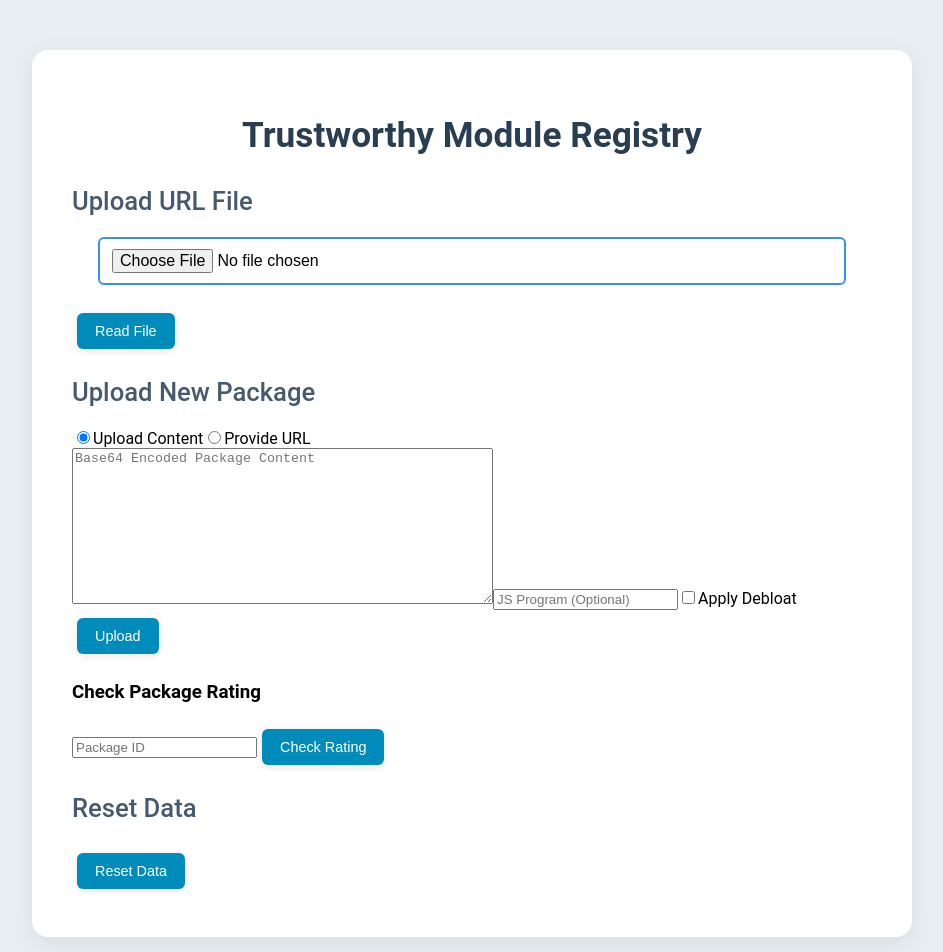
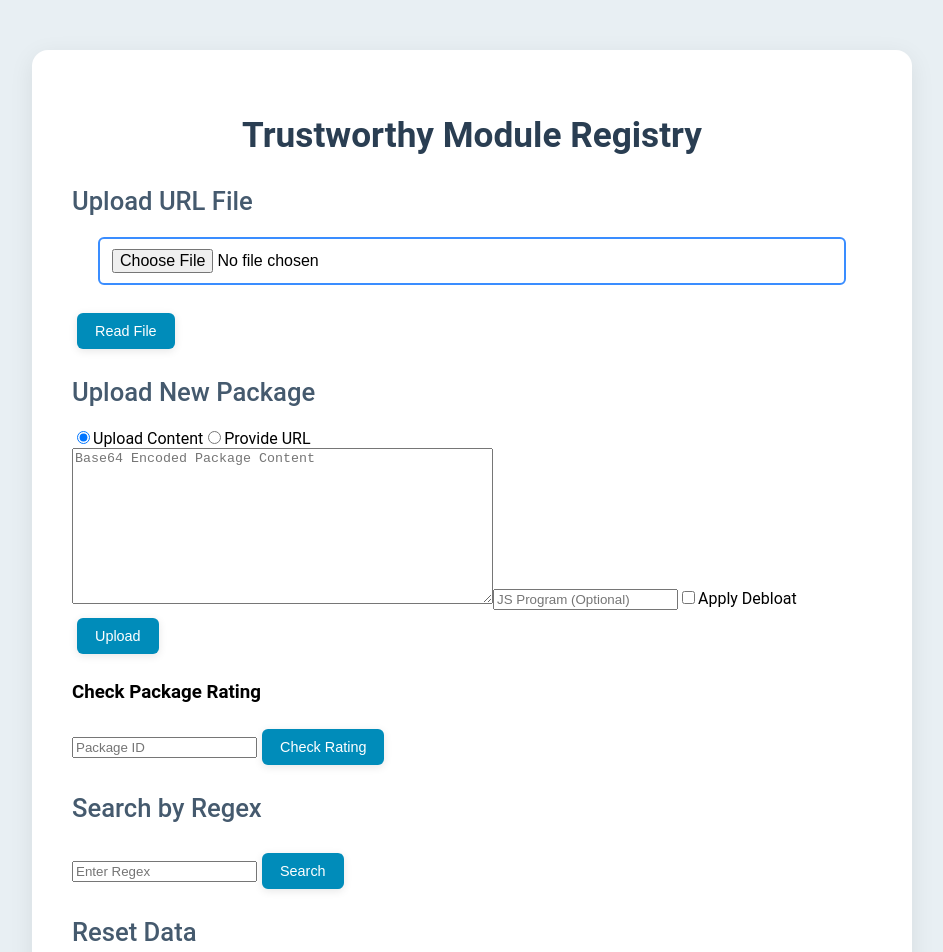
Before and after one commit to abdelrahmanHamdyG/NPM-packages-Evaluator, a React (Create React App) app in the folder frontend/: page / in a window 1280 px wide. Shown: the top 952 px of the page, without its empty margins (168-1111 px from the left). Built offline with nearby package versions, Linux system fonts and the light colour scheme.

Commit message:
Updated regex and frontend

```diff
--- a/frontend/package.json
+++ b/frontend/package.json
@@ -7,6 +7,7 @@
   },
   "dependencies": {
     "concurrently": "^9.0.1",
+    "express": "^4.21.2",
     "react": "^18.2.0",
     "react-dom": "^18.2.0",
     "react-scripts": "^5.0.1"
@@ -24,6 +25,7 @@
     ]
   },
   "devDependencies": {
+    "@types/express": "^4.17.21",
     "@types/react": "^19.0.0",
     "@types/react-dom": "^19.0.0",
     "webpack": "^5.97.1",
--- a/frontend/src/app.js
+++ b/frontend/src/app.js
@@ -1,4 +1,3 @@
-"use strict";
 import React, { useState } from "react";
 import "./app.css";
 import axios from "axios";
@@ -6,24 +5,18 @@ import axios from "axios";
 const App = () => {
   const [file, setFile] = useState(null);
   const [urls, setUrls] = useState([]);
-  const [uploadPackageName, setUploadPackageName] = useState("");
-  const [uploadPackageVersion, setUploadPackageVersion] = useState("");
-  const [updatePackageName, setUpdatePackageName] = useState("");
-  const [updatePackageVersion, setUpdatePackageVersion] = useState("");
   const [ratingPackageId, setRatingPackageId] = useState("");
-  const [downloadPackageId, setDownloadPackageId] = useState("");
-  const [searchTerm, setSearchTerm] = useState("");
-  const [downloadHistory, setDownloadHistory] = useState([]);
-  const [ratingResult, setRatingResult] = useState(null);
+  const [regexSearchTerm, setRegexSearchTerm] = useState("");
+  const [regexSearchResults, setRegexSearchResults] = useState([]);
   const [uploadType, setUploadType] = useState("content");
   const [packageContent, setPackageContent] = useState("");
   const [packageURL, setPackageURL] = useState("");
   const [jsProgram, setJsProgram] = useState("");
   const [debloat, setDebloat] = useState(false);
   const [uploadResponse, setUploadResponse] = useState(null);
+  const [ratingResult, setRatingResult] = useState(null);
   const publicIp = "3.129.57.219";
 
-  // Handle file input change
   const handleFileChange = (event) => {
     if (event.target.files && event.target.files.length > 0) {
       const selectedFile = event.target.files[0];
@@ -31,7 +24,6 @@ const App = () => {
     }
   };
 
-  // Read URLs from file and update URLs state
   const handleFileRead = () => {
     if (file) {
       const reader = new FileReader();
@@ -47,7 +39,6 @@ const App = () => {
     }
   };
 
-  // Upload a new package
   const handleUpload = async () => {
     if (uploadType === "content" && !packageContent) {
       alert("Please provide Base64-encoded package content.");
@@ -67,7 +58,7 @@ const App = () => {
 
       const response = await axios.post(`http://${publicIp}:3000/package`, payload, {
         headers: {
-          "X-Authorization": `Bearer <your-token-here>`, // Replace with your token
+          "X-Authorization": `Bearer <your-token-here>`,
         },
       });
 
@@ -79,7 +70,6 @@ const App = () => {
     }
   };
 
-  // Check package rating
   const handleCheckRating = async () => {
     if (!ratingPackageId) {
       alert("Please enter a package ID to check the rating.");
@@ -91,7 +81,7 @@ const App = () => {
         `http://${publicIp}:3000/package/${ratingPackageId}/rate`,
         {
           headers: {
-            "X-Authorization": `Bearer <your-token-here>`, // Replace with your token
+            "X-Authorization": `Bearer <your-token-here>`,
           },
         }
       );
@@ -103,12 +93,36 @@ const App = () => {
     }
   };
 
-  // Reset Data
+  const handleRegexSearch = async () => {
+    if (!regexSearchTerm) {
+      alert("Please enter a valid regex search term.");
+      return;
+    }
+
+    try {
+      const response = await axios.post(
+        `http://${publicIp}:3000/package/byRegEx`,
+        { RegEx: regexSearchTerm },
+        {
+          headers: {
+            "X-Authorization": `Bearer <your-token-here>`,
+          },
+        }
+      );
+
+      setRegexSearchResults(response.data);
+      alert("Search completed successfully!");
+    } catch (error) {
+      console.error("Error searching by regex:", error);
+      alert("Failed to perform regex search. Please try again.");
+    }
+  };
+
   const handleReset = async () => {
     try {
-      const response = await axios.post(`http://${publicIp}:3000/reset`, {
+      const response = await axios.post(`http://${publicIp}:3000/reset`, {}, {
         headers: {
-          "X-Authorization": `Bearer <your-token-here>`, // Replace with your token
+          "X-Authorization": `Bearer <your-token-here>`,
         },
       });
 
@@ -223,6 +237,31 @@ const App = () => {
         </div>
       )}
 
+      {/* Search by Regex Section */}
+      <h2>Search by Regex</h2>
+      <div>
+        <input
+          type="text"
+          placeholder="Enter Regex"
+          value={regexSearchTerm}
+          onChange={(e) => setRegexSearchTerm(e.target.value)}
+        />
+        <button onClick={handleRegexSearch}>Search</button>
+      </div>
+
+      {regexSearchResults.length > 0 && (
+        <div>
+          <h2>Search Results:</h2>
+          <ul>
+            {regexSearchResults.map((result, index) => (
+              <li key={index}>
+                {result.name} (Version: {result.version})
+              </li>
+            ))}
+          </ul>
+        </div>
+      )}
+
       {/* Reset Data Section */}
       <h2>Reset Data</h2>
       <div>
```
Also changed, not shown: 1 other file (tests, documents, lock files or other folders).
